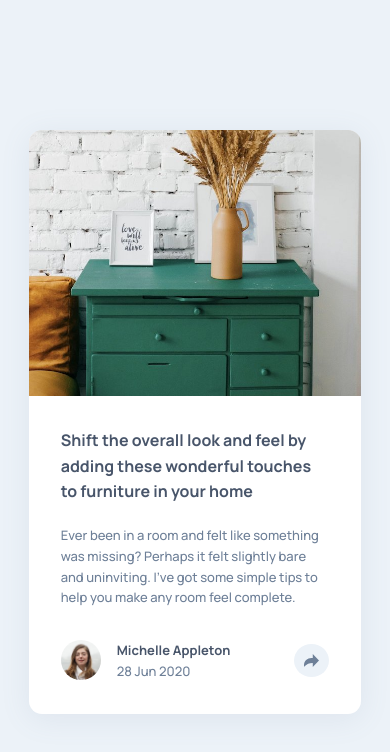
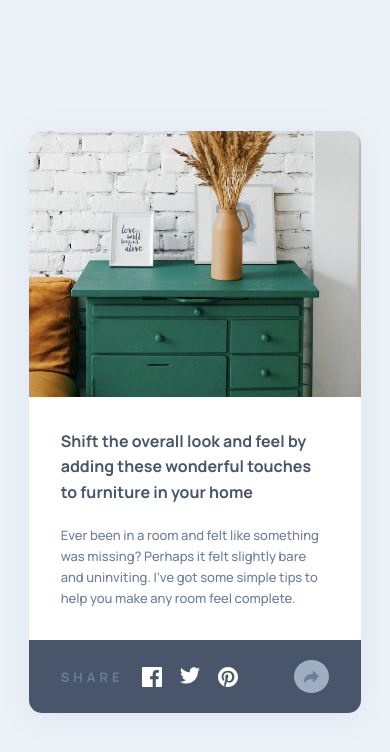
Before and after one commit to robinjmm/article-preview-component, a website: page index.html in a window 390 px wide. Both pictures are taken after a click on the element 311 px from the left and 660 px from the top of the page. Drawn offline with nearby package versions, Linux system fonts and the light colour scheme; files that its build step writes are made by us from their sources.

Commit message:
Add transition when clicking share on mobile

```diff
--- a/index.html
+++ b/index.html
@@ -42,13 +42,22 @@
                         </div>
                     </div>
 
+                    <div class="card__icons hidden">
+                        <p class="card__label">SHARE</p>
+                        <a href="#"><img src="./images/icon-facebook.svg" alt="Facebook icon"></a>
+                        <a href="#"><img src="./images/icon-twitter.svg" alt="Twitter icon"></a>
+                        <a href="#"><img src="./images/icon-pinterest.svg" alt="Pinterest icon"></a>
+                    </div>
+
                     <div class="card__share-icon">
-                        <img src="./images/icon-share.svg" alt="An arrow share icon">
+                        <img class="card__share" src="./images/icon-share.svg" alt="An arrow share icon">
                     </div>
                 </div>
             </div>
         </article>
     </main>
+
+    <script src="./js/app.js"></script>
 </body>
 
 </html>
--- /dev/null
+++ b/js/app.js
@@ -0,0 +1,13 @@
+const footer = document.querySelector(".card__footer");
+const shareIcon = document.querySelector(".card__share-icon");
+const share = document.querySelector(".card__share");
+const author = document.querySelector(".card__footer-author");
+const icons = document.querySelector(".card__icons");
+
+shareIcon.addEventListener("click", function () {
+    footer.classList.toggle("bg-dark");
+    author.classList.toggle("hidden");
+    icons.classList.toggle("hidden");
+    shareIcon.classList.toggle("share-active");
+    share.classList.toggle("color-white");
+})
--- /dev/null
+++ b/scss/base/_utilities.scss
@@ -0,0 +1,17 @@
+@use "./variables" as *;
+
+.hidden {
+    display: none;
+}
+
+.share-active {
+    background-color: hsl(212, 23%, 69%);
+}
+
+.color-white {
+    color: hsl(0, 0%, 100%);
+}
+
+.bg-dark {
+    background-color: var(--bg-dark);
+}
--- a/scss/components/_card.scss
+++ b/scss/components/_card.scss
@@ -23,10 +23,12 @@
     }
 
     &__footer {
-        padding: 0 rem(32px) rem(32px);
+        padding: rem(20px) rem(32px);
         display: flex;
         align-items: center;
+        justify-content: center;
         justify-content: space-between;
+        transition: background-color 0.2s linear;
     }
 
     &__footer-author {
@@ -47,9 +49,19 @@
 
     &__share-icon {
         cursor: pointer;
-        color: var(--icon-color);
         background-color: var(--bg-icon);
         padding: rem(10px);
         border-radius: 50%;
     }
+
+    &__label {
+        font-weight: var(--fw-bold);
+        letter-spacing: 4px;
+    }
+
+    &__icons {
+        display: flex;
+        gap: rem(18px);
+        cursor: pointer;
+    }
 }
--- a/scss/layout/_layout.scss
+++ b/scss/layout/_layout.scss
@@ -4,6 +4,7 @@ body {
     padding: 10vh 0;
     font-size: rem(13px);
     font-family: var(--ff-primary);
+    font-weight: var(--fw-normal);
     width: 100%;
     background-color: var(--bg-main);
     display: flex;
--- a/scss/styles.scss
+++ b/scss/styles.scss
@@ -5,3 +5,5 @@
 @use 'components/card';
 
 @use 'layout/layout';
+
+@use 'base/utilities';
```
